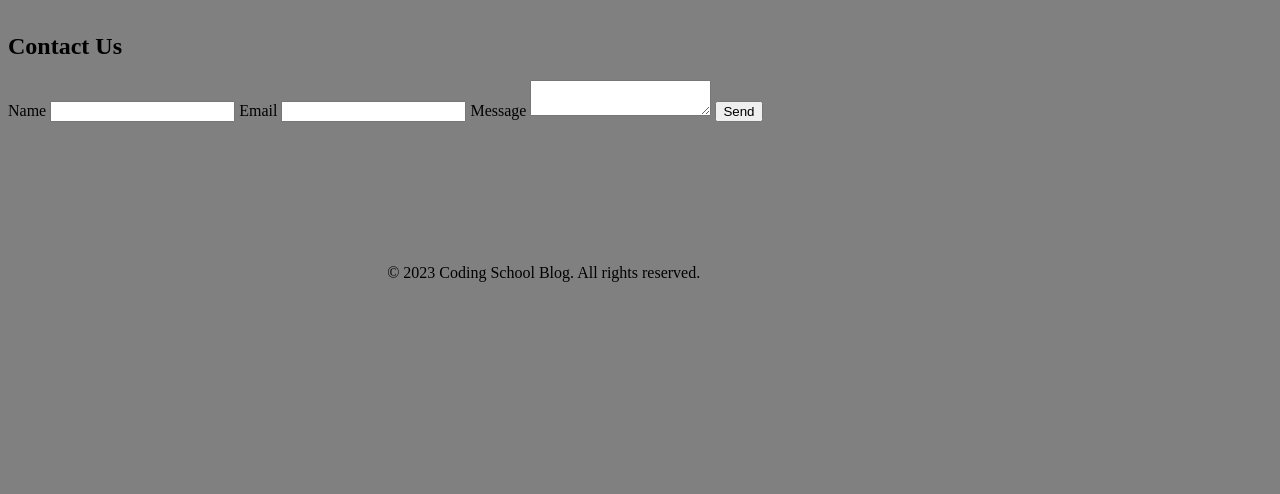
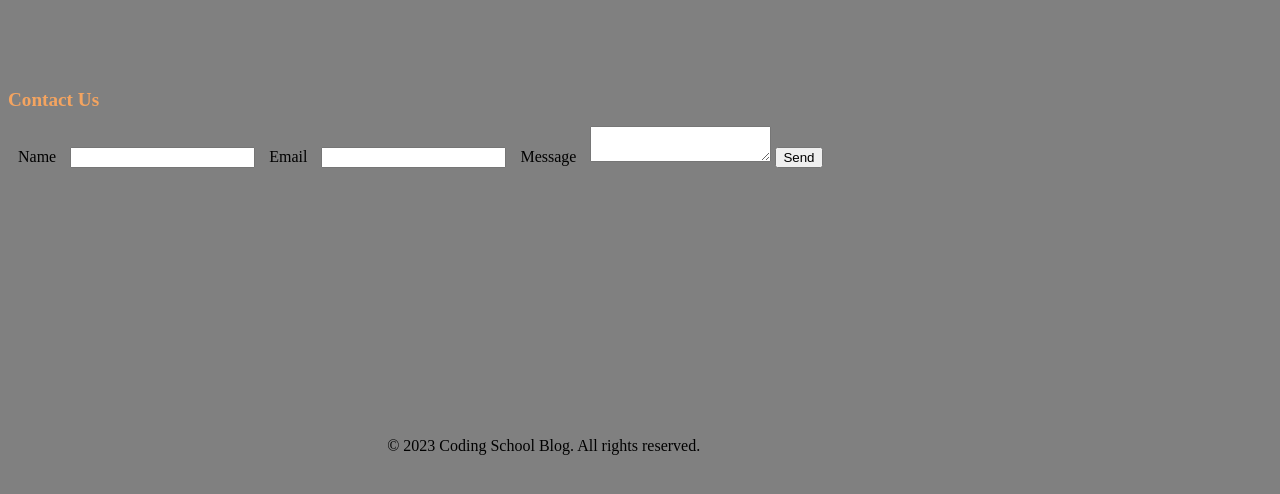
Before and after one commit to ruthjelimo/Coding--school-blog, a plain HTML site: page contact.html in a window 1280 px wide. Shown: the part 40-534 px from the top of the page. Drawn offline with Linux system fonts and the light colour scheme.

Commit message:
updated files

```diff
--- a/scss/style.scss
+++ b/scss/style.scss
@@ -77,3 +77,21 @@ body{
   flex-direction: row;
   padding-left: 5%;
 }
+.contact__title{
+  padding-right: 50%;
+  font-size: larger;
+  color: sandybrown;
+  margin-top: 6%;
+
+
+}
+// .contact__form{
+//   padding: 20px;
+// }
+.contact__label{
+  padding-left: 10px;
+  padding-right: 10px;
+}
+.contact{
+  padding-bottom: 10%;
+}
```
Also changed, not shown: scss/style.css, 1 other file.
